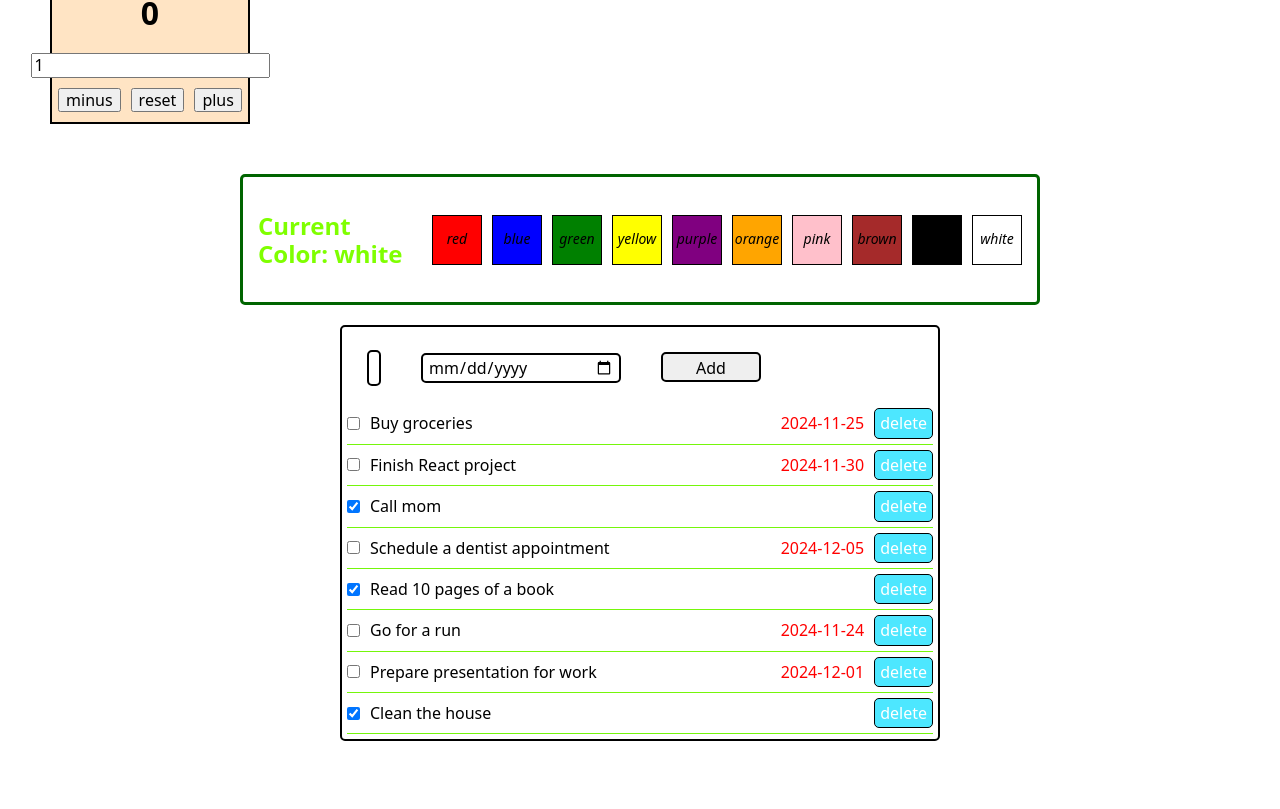
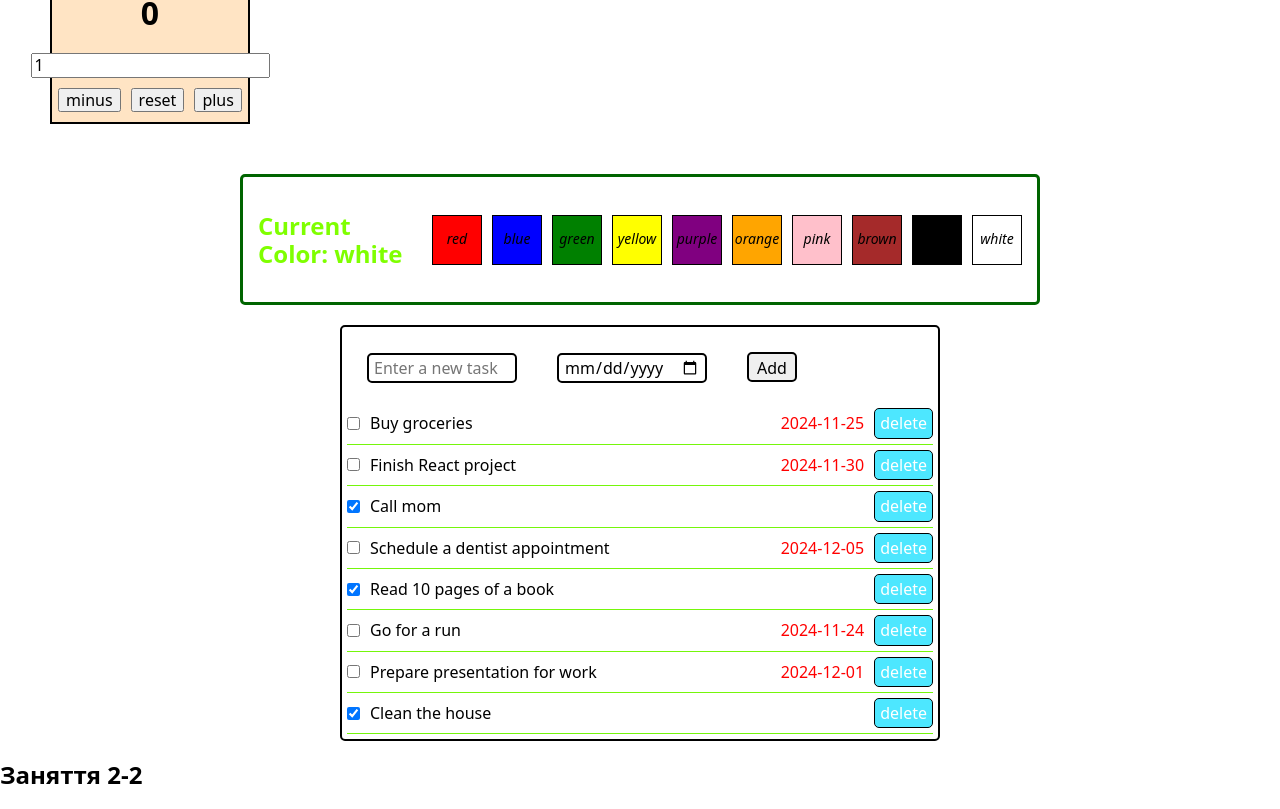
Before and after one commit to kateryna-karpenko20/goit-react-exampl, a React (Vite) app: page / in a window 1280 px wide. Shown: the part 1735-2544 px from the top of the page. Before the commit the page ends 2496 px from the top, so only its background shows below. Built offline with nearby package versions, Linux system fonts and the light colour scheme.

Commit message:
first_useEffect

```diff
--- a/src/components/App.jsx
+++ b/src/components/App.jsx
@@ -67,6 +67,8 @@ const App = () => {
       <Counter />
       <ColorPicker />
       <TodoList />
+      <h2>Заняття 2-2</h2>
+
     </div>
   );
 };
--- a/src/components/Counter/Counter.jsx
+++ b/src/components/Counter/Counter.jsx
@@ -1,10 +1,19 @@
-import React, { useState } from "react";
+import React, { useState, useEffect } from "react";
 import css from "./Counter.module.css";
 
 export const Counter = () => {
   const [counter, setCounter] = React.useState(0);
   const [step, setStep] = useState(1);
   // 1- значення перемінної counter, 2- функція яка змінює значення перемінної counter та показує її після зміни, а useState повертає значення перемінної counter та втановлює початкове значення перемінної counter
+
+  useEffect(() => {console.log(`Counter was changed. Current value: ${counter}`)}, [counter]);
+// useEffect це функція, яка виконується при зміні значення перемінної counter, вона має 2 параметри, перший - фукція, другий - масив залежностей
+
+  useEffect(() => {console.log(`step was changed. Current value: ${step}`)}, [step]);
+
+  useEffect(() => {console.log("Counter was changed.")}, [counter, step]);
+
+
   const handlePlusClick = () => {
     // setCounter(counter + 1);
     // setCounter((prevCounter) => prevCounter + 1);              Так як код асинхроний, а потрібно воконати декілька однакових запитів, при звичайному запиті отримує лише збільшення на 1, навіть якщо використовується  setCounter(counter + 1) 3 рази, для кода це вигладає як 0+1 0+1 0+1, тому використовується prevCounter(посилання на counter в даний момент часу, і новий не виконається поки не виконаеться попередній і значення не зміниться), і можемо повторювати запит хоч 5 разів і він буде працювати правильно, тобто послідовно 0+1 1+1 2+1 3+1 4+1
--- a/src/components/TodoList/TodoList.jsx
+++ b/src/components/TodoList/TodoList.jsx
@@ -32,7 +32,7 @@ export const TodoList = () => {
     return (
         <div className={css.todoList}>
             <div>
-                <i nput
+                <input
                     className={css.input}
                     type="text"
                     value={newTodo}
--- a/src/components/TodoList/TodoList.module.css
+++ b/src/components/TodoList/TodoList.module.css
@@ -9,7 +9,7 @@
 }
 
 .input {
-  width: 200px;
+  width: 150px;
   height: 30px;
   border: 2px solid black;
   border-radius: 5px;
@@ -18,7 +18,7 @@
 }
 
 .button {
-  width: 100px;
+  width: 50px;
   height: 30px;
   border: 2px solid black;
   border-radius: 5px;
```
